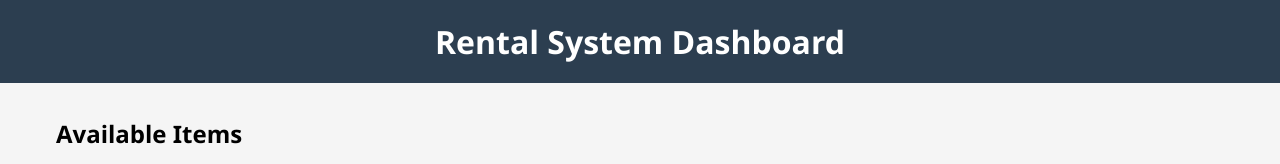
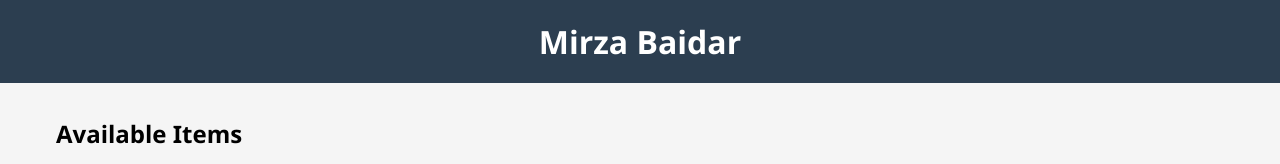
Before and after one commit to mirzabaidar/Rental-Portal, a plain HTML site: page index.html in a window 1280 px wide. Shown: the top 164 px of the page. Drawn offline with Linux system fonts and the light colour scheme.

Commit message:
Update index.html

```diff
--- a/index.html
+++ b/index.html
@@ -9,7 +9,7 @@
 </head>
 <body>
   <header>
-    <h1>Rental System Dashboard</h1>
+    <h1>Mirza Baidar</h1>
   </header>
 
   <main>
```
